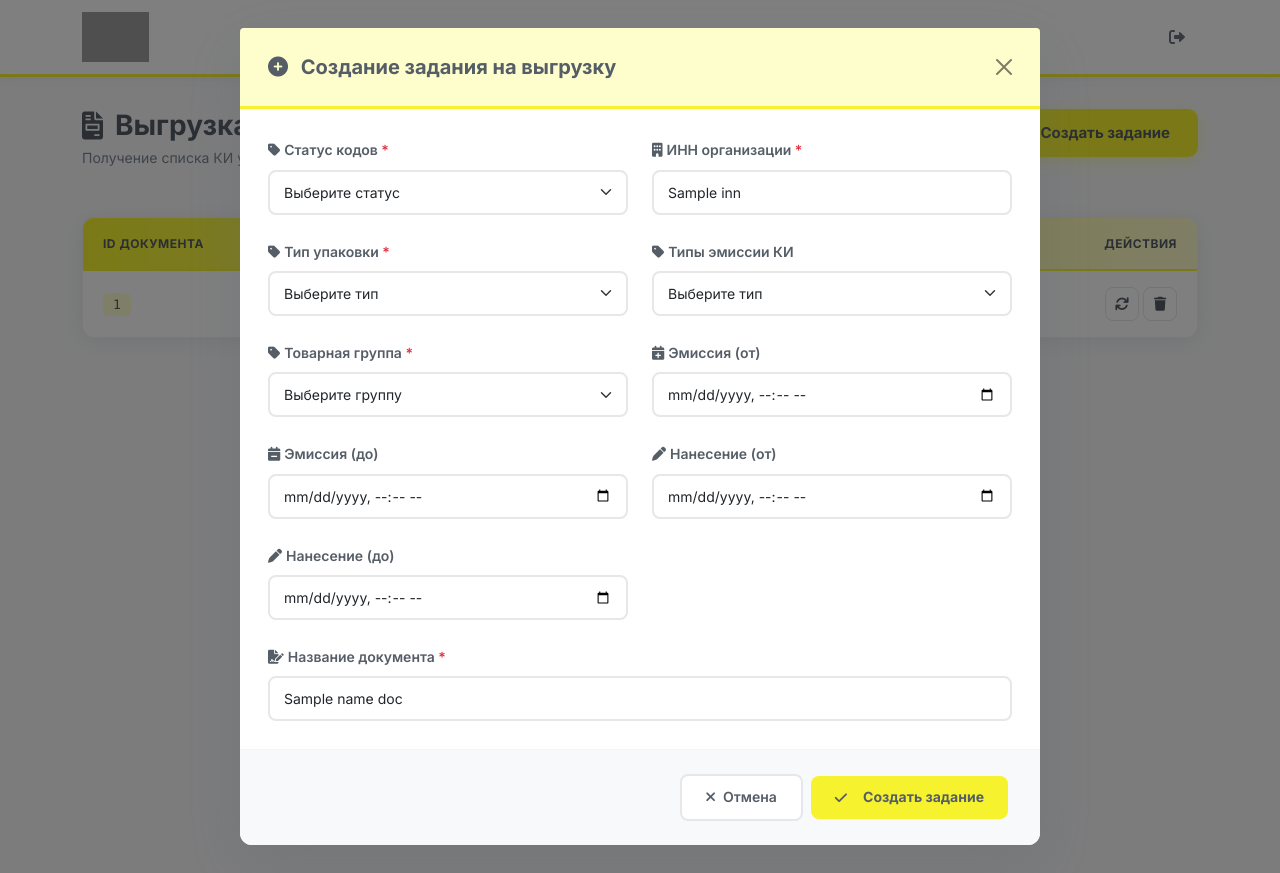
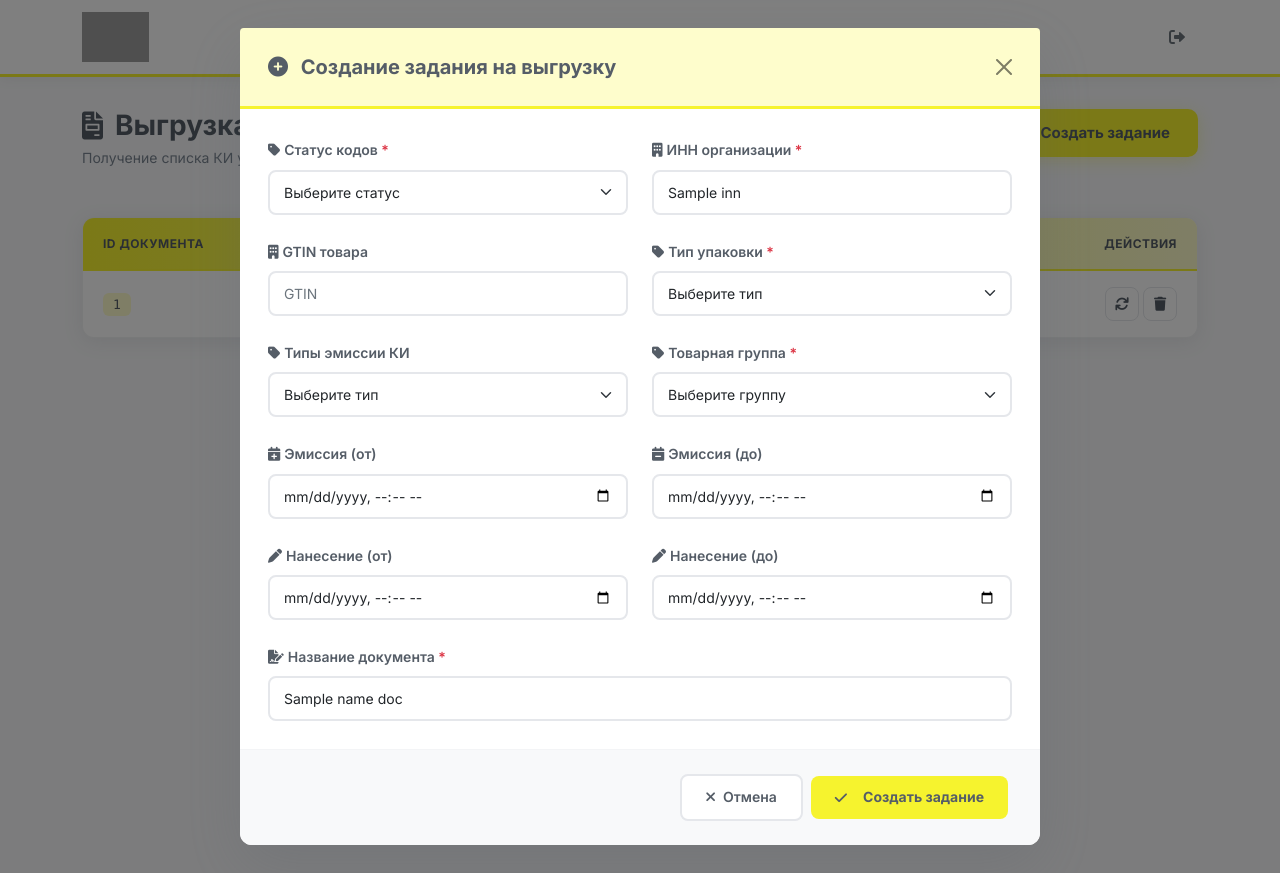
Before and after one commit to pavellenkin/markirovka_chz, a Django app: template templates/dispenser-tasks.html in a window 1280 px wide, after a click on "Создать задание". Run offline with Django 5.2, Linux system fonts and the light colour scheme; the template is opened without the code that fills it: most values are stand-ins (such as "Sample title", 1, 10 or a date in 2020); grey boxes are pictures that could not be loaded.

Commit message:
dispenser page | 24072026

```diff
--- a/dispenser_tasks/views.py
+++ b/dispenser_tasks/views.py
@@ -103,6 +103,9 @@ def create_document_task(request):
 
         if request.POST.get('emission_types'):
             json_params['emissionTypes'] = [str(request.POST.get('emission_types'))]
+
+        if request.POST.get('include_gtin'):
+            json_params['includeGtin'] = [str(request.POST.get('include_gtin'))]
 
         if request.POST.get('applied_period_start') and request.POST.get('applied_period_end'):
             json_params['appliedPeriod'] = {
--- a/templates/dispenser-tasks.html
+++ b/templates/dispenser-tasks.html
@@ -888,6 +888,13 @@
 
                             <div class="col-md-6">
                                 <label class="form-label">
+                                    <i class="fas fa-building me-1"></i>GTIN товара
+                                </label>
+                                <input type="text" name="include_gtin" class="form-control" placeholder="GTIN">
+                            </div>
+
+                            <div class="col-md-6">
+                                <label class="form-label">
                                     <i class="fas fa-tag me-1"></i>Тип упаковки <span class="text-danger">*</span>
                                 </label>
                                 <select name="package_type" class="form-select" required>
```
Also changed, not shown: natcatparse.sqlite3.
